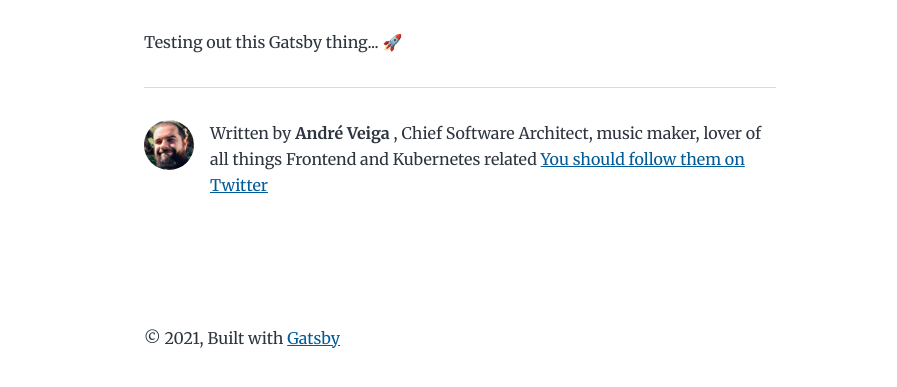
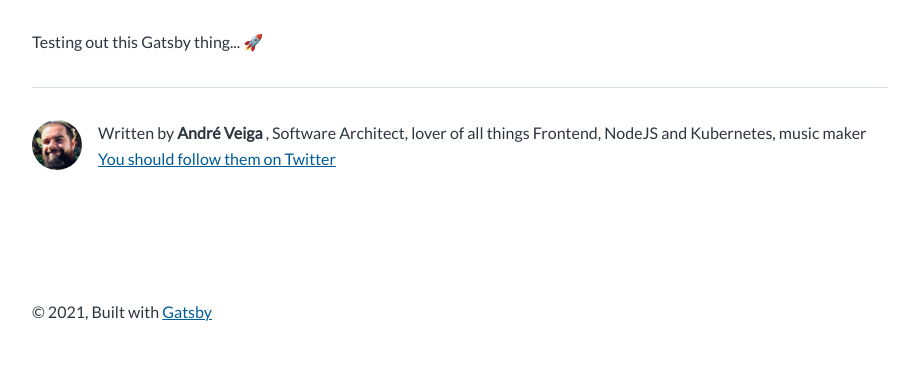
Before and after one commit to aveiga/aveiga.github.io, a Gatsby site: page /first-post/ in a window 1280 px wide. Shown: the part 211-598 px from the top of the page, without its empty margins (180-1077 px from the left). Built offline with nearby package versions, Linux system fonts and the light colour scheme; Gatsby itself is replaced by a stand-in of ours.

Commit message:
pushing to source branch

```diff
--- a/content/blog/first-post/index.md
+++ b/content/blog/first-post/index.md
@@ -1,7 +1,7 @@
 ---
 title: Hello World
 date: "2021-06-07T22:12:03.284Z"
-description: "Hello World"
+description: "First post... a placeholder"
 ---
 
 Testing out this Gatsby thing... 🚀
--- a/gatsby-config.js
+++ b/gatsby-config.js
@@ -3,7 +3,7 @@ module.exports = {
     title: `andreveiga.dev`,
     author: {
       name: `André Veiga`,
-      summary: `, Chief Software Architect, music maker, lover of all things Frontend and Kubernetes related`,
+      summary: `, Software Architect, lover of all things Frontend, NodeJS and Kubernetes, music maker`,
     },
     description: `André Veiga's personal dev-related blog`,
     siteUrl: `https://www.andreveiga.dev/`,
@@ -112,13 +112,13 @@ module.exports = {
     {
       resolve: `gatsby-plugin-manifest`,
       options: {
-        name: `Gatsby Starter Blog`,
-        short_name: `GatsbyJS`,
+        name: `André Veiga Development Blog`,
+        short_name: `andreveiga.dev`,
         start_url: `/`,
         background_color: `#ffffff`,
         theme_color: `#663399`,
         display: `minimal-ui`,
-        icon: `src/images/gatsby-icon.png`, // This path is relative to the root of the site.
+        icon: `src/images/andreveiga-icon.jpeg`, // This path is relative to the root of the site.
       },
     },
     `gatsby-plugin-react-helmet`,
--- a/src/style.css
+++ b/src/style.css
@@ -1,3 +1,4 @@
+@import url("https://fonts.googleapis.com/css2?family=Lato:wght@300;400&family=Playfair+Display&display=swap");
 /* CSS Custom Properties Definitions */
 
 :root {
@@ -6,10 +7,10 @@
   --maxWidth-sm: 24rem;
   --maxWidth-md: 28rem;
   --maxWidth-lg: 32rem;
-  --maxWidth-xl: 36rem;
-  --maxWidth-2xl: 42rem;
-  --maxWidth-3xl: 48rem;
-  --maxWidth-4xl: 56rem;
+  --maxWidth-xl: 48rem;
+  --maxWidth-2xl: 56rem;
+  --maxWidth-3xl: 60rem;
+  --maxWidth-4xl: 65rem;
   --maxWidth-full: "100%";
   --maxWidth-wrapper: var(--maxWidth-2xl);
   --spacing-px: "1px";
@@ -27,11 +28,12 @@
   --spacing-20: 5rem;
   --spacing-24: 6rem;
   --spacing-32: 8rem;
-  --fontFamily-sans: Montserrat, system-ui, -apple-system, BlinkMacSystemFont,
-    "Segoe UI", Roboto, "Helvetica Neue", Arial, "Noto Sans", sans-serif,
-    "Apple Color Emoji", "Segoe UI Emoji", "Segoe UI Symbol", "Noto Color Emoji";
-  --fontFamily-serif: "Merriweather", "Georgia", Cambria, "Times New Roman",
-    Times, serif;
+  --fontFamily-sans: "Playfair Display", Montserrat, system-ui, -apple-system,
+    BlinkMacSystemFont, "Segoe UI", Roboto, "Helvetica Neue", Arial, "Noto Sans",
+    sans-serif, "Apple Color Emoji", "Segoe UI Emoji", "Segoe UI Symbol",
+    "Noto Color Emoji";
+  --fontFamily-serif: "Lato", "Merriweather", "Georgia", Cambria,
+    "Times New Roman", Times, serif;
   --font-body: var(--fontFamily-serif);
   --font-heading: var(--fontFamily-sans);
   --fontWeight-normal: 400;
```
Also changed, not shown: src/images/andreveiga-icon.jpeg (added), src/images/gatsby-icon.png (deleted), src/images/profile-pic.png (deleted), 1 other file.
